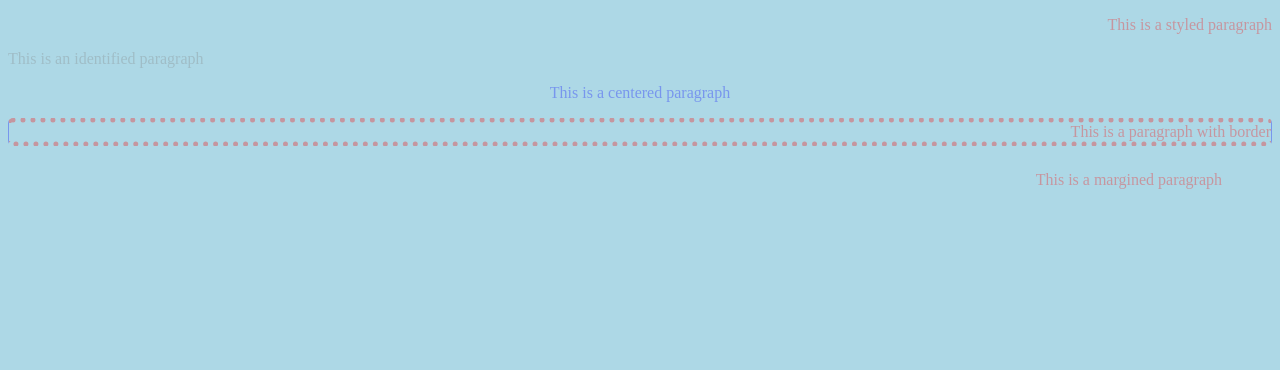
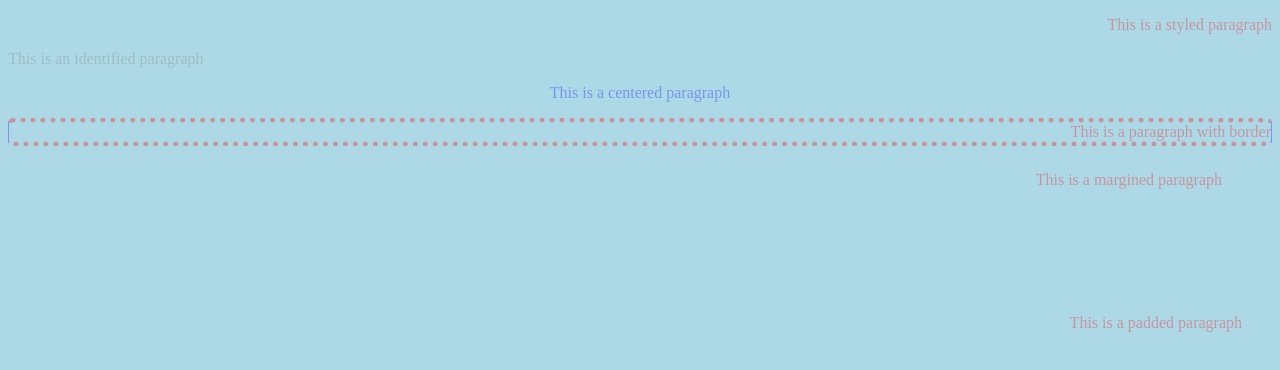
Before and after one commit to alejojimenezz/WebDevelopment, a plain HTML site: page CSS/index.html in a window 1280 px wide. Drawn offline with Linux system fonts and the light colour scheme.

Commit message:
Add padding

```diff
--- a/CSS/index.html
+++ b/CSS/index.html
@@ -13,6 +13,7 @@
     <p class="center">This is a centered paragraph</p>
     <p id="borderpara">This is a paragraph with border</p>
     <p id="marginpara">This is a margined paragraph</p>
+    <p id="paddedpara">This is a padded paragraph</p>
 
 </body>
 </html>
--- a/CSS/introStyle.css
+++ b/CSS/introStyle.css
@@ -36,3 +36,10 @@ p.center {
 #marginpara {
     margin: 25px 50px 75px 100px;
 }
+
+#paddedpara {
+    padding-top: 50px;
+    padding-right: 30px;
+    padding-bottom: 50px;
+    padding-left: 80px;
+}
```
